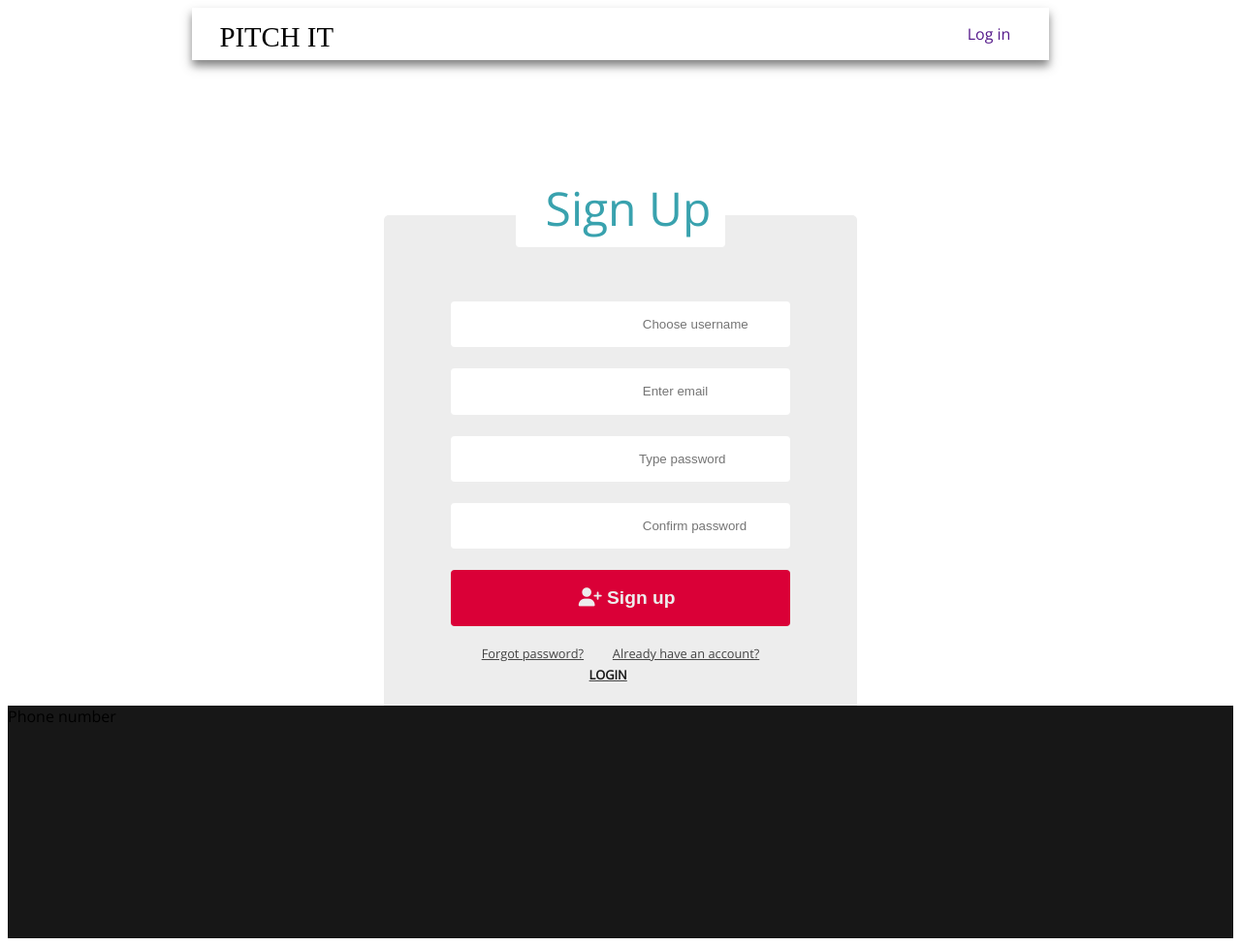
After one commit to masalamind/pitchIt, a Flask app: page /signup in a window 1280 px wide. The commit adds this page. Shown: the whole page at 97% size. Run offline with Flask 2, Linux system fonts and the light colour scheme; some libraries are stand-ins or nearby versions; some web fonts are replaced.

Commit message:
Added signup and sign in pages

```diff
--- a/app/__init__.py
+++ b/app/__init__.py
@@ -10,3 +10,14 @@ from app import views
 @app.route('/pitches')
 def index():
     return render_template('index.html')
+
+
+
+@app.route('/signup')
+def register():
+    return render_template('signup.html')
+
+@app.route('/signin')
+@app.route('/login')
+def signin():
+    return render_template('login.html')
--- a/app/templates/base.html
+++ b/app/templates/base.html
@@ -9,7 +9,7 @@
     <link rel="stylesheet" href="{{ url_for('static', filename='styles.css') }}">
 
     {% block head %}
-      <title>{% block title %}{% endblock %}</title>
+      <title>PitchIt - {% block title %}{% endblock %}</title>
 
     {% endblock %}
 
--- /dev/null
+++ b/app/templates/signup.html
@@ -0,0 +1,65 @@
+<!DOCTYPE html>
+
+<html lang="en">
+  <head>
+    <meta charset="UTF-8">
+    <meta http-equiv="X-UA-Compatible" content="IE=edge">
+    <meta name="viewport" content="width=device-width, initial-scale=1.0">
+
+    <link rel="stylesheet" href="{{ url_for('static', filename='styles.css') }}">
+
+    <title>Signup</title>
+
+  </head>
+
+  <body>
+    <div class="main-container">
+      <header>
+        <nav>
+          <div class="logo">PITCH IT  </div>
+          <div class="access">
+
+            <ul>
+              <li><a href="">Log in</a></li>
+<!--              <li><a href="">Sign Up</a></li>-->
+
+            </ul>
+
+          </div>
+
+        </nav>
+
+      </header>
+
+      <div class="access-form">
+        <div class="main-form-label"><div class="blue-text">Sign Up</div></div>
+        <div class="form-content">
+          <form action="">
+            <input class="login-info" type="text" placeholder="                                                     Choose username"><br><br>
+            <input class="login-info" type="text" placeholder="                                                     Enter email"><br><br>
+            <input class="login-info" type="password" name="email" id="email" placeholder="                                                    Type password"><br><br>
+            <input class="login-info" type="password" name="email" id="email" placeholder="                                                     Confirm password"><br><br>
+
+          </form>
+
+          <button class="form-btn"><i class="fa-solid fa-user-plus"></i> Sign up</button>
+
+          <p><a class="form-extra" href="">Forgot  password?</a> <a class="form-extra" href="">Already have an account? <strong>LOGIN</strong></a></p>
+
+        </div><!-- .form-content-->
+
+      </div>
+
+      <br>
+
+    </div> <!-- .main-container -->
+
+    <footer>
+      <div class="p">Phone number</div>
+
+    </footer>
+
+    <script src="https://kit.fontawesome.com/d3d56d9400.js" crossorigin="anonymous"></script>
+
+  </body>
+</html>
```
Also changed, not shown: app/templates/login.html (added, +62 -0 lines).
